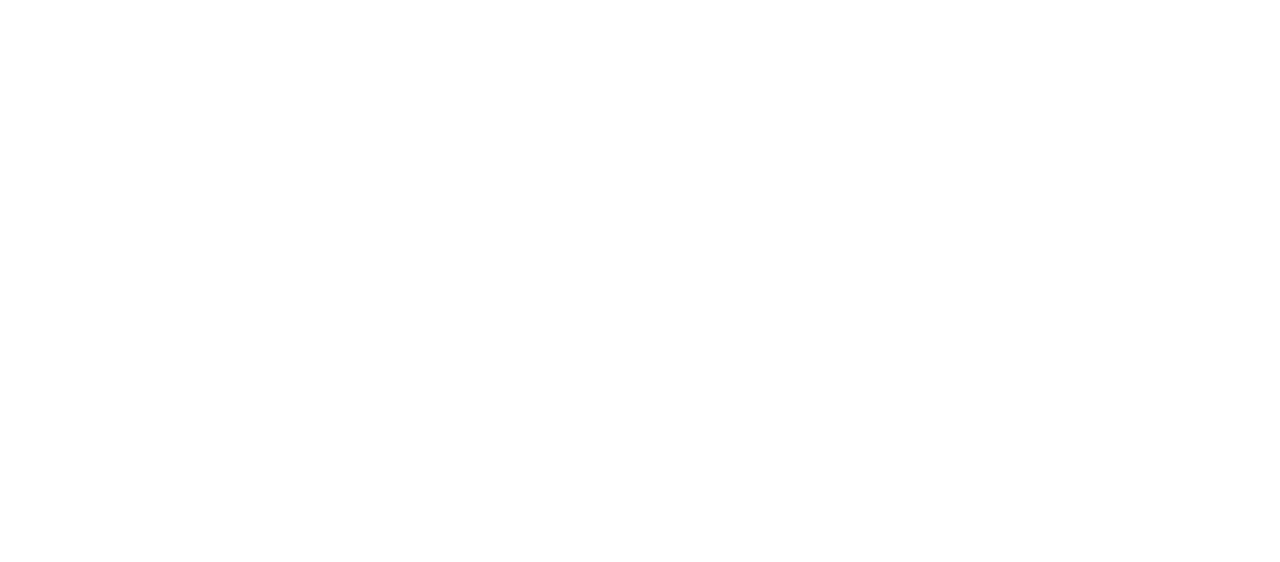
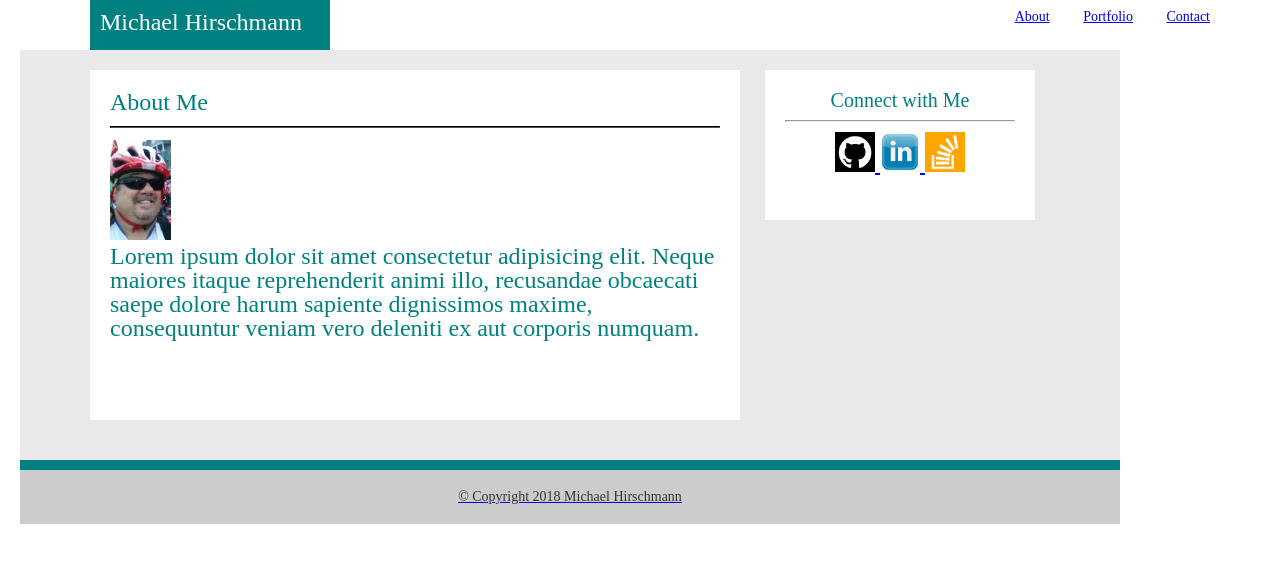
Before and after one commit to mhirschmannAAA/mhirschmannAAA.github.io, a plain HTML site: page contact.html in a window 1280 px wide. Drawn offline with Linux system fonts and the light colour scheme.

Commit message:
Finished index page

```diff
--- a/assets/css/style.css
+++ b/assets/css/style.css
@@ -3,16 +3,23 @@
 }
 
 .links {
+    width: 700px;
+    height: 50px;
+    padding: 10px;
+    margin-bottom: 0px;
+    margin-right: 60px;
+    text-decoration: none;
     float: right;
-    padding: 10px;
-    font-size: 16px;
+    text-align: right;
+    font-size: 14px;
+    word-spacing: 30px;
     z-index: 1;
-    margin-bottom: 0px;
-    height: 50px;
+    background-color: white;
+    color: black;
 }
 
 .head {
-    width: 250px;
+    width: 240px;
     height: 50px;
     padding: 10px;
     margin-left: 90px;
@@ -20,7 +27,6 @@
     color: white;
     font-size: 24px;
     margin-bottom: 0px;
-
 }
 
 .wrapper {
@@ -72,6 +78,7 @@
     width: 1100px;
     color: #333;
     background: #ccc;
+    text-decoration: none;
     text-align: center;
     font-size: 14px;
   }
--- a/contact.html
+++ b/contact.html
@@ -0,0 +1,72 @@
+<!-- Homework: Recommended Week 1 -->
+<!DOCTYPE html>
+<html lang="en-us">
+
+<head>
+  <meta charset="UTF-8">
+  <title>Homework Basic Portfolio</title>
+  <link rel="stylesheet" type="text/css" href="assets/css/reset.css">
+  <link rel="stylesheet" type="text/css" href="assets/css/style.css">
+</head>
+
+
+<section  class="links">
+    <a href="index.html" target="_blank">About</a>
+    <a href="Portfolio" target="_blank">Portfolio</a>
+    <a href="Contact" target="_blank">Contact</a>
+</section>
+
+<header >
+    <section class="head"><strong>Michael Hirschmann</strong>
+
+    </section>
+</header>
+
+<body>
+
+    <div>
+        <!-- Wrapper -->
+        <div class="wrapper">
+
+            <div>
+                <div>
+                    <div class="sec1"><strong>About Me</strong>
+
+                        <hr class="hr">
+
+                        <!-- a div positioned absolutely in the relative div -->
+                        <div id="absolute"><img src="assets/images/mike.jpg" alt="ProfilePic" height="100">
+                        </div>
+                        <p>Lorem ipsum dolor sit amet consectetur adipisicing elit. Neque maiores itaque reprehenderit animi illo, recusandae obcaecati saepe dolore harum sapiente dignissimos maxime, consequuntur veniam vero deleniti ex aut corporis numquam.</p>
+                    </div>
+
+                    <aside class="aside"><strong>Connect with Me</strong>
+
+                    <hr>
+
+                        <a href="https://github.com/mhirschmannAAA">
+                            <img src="assets/images/github.png" alt="github" height="40"</a>
+
+                        <a href="https://www.linkedin.com/feed/">
+                            <img src="assets/images/linkin.jpg" alt="linkedin" height="40"</a>
+
+                        <a href="https://stackoverflow.com/">
+                            <img src="assets/images/stack.png" alt="stack" height="40"</a>
+
+                    </aside>
+
+
+                </div>
+            </div>
+
+        </div>
+    </div>
+
+    <section class="sec"</section>
+
+    <footer class="foot">
+        &copy; Copyright 2018 Michael Hirschmann
+    </footer>
+
+</body>
+</html>
```
Also changed, not shown: index.html (+12 -11 lines).
